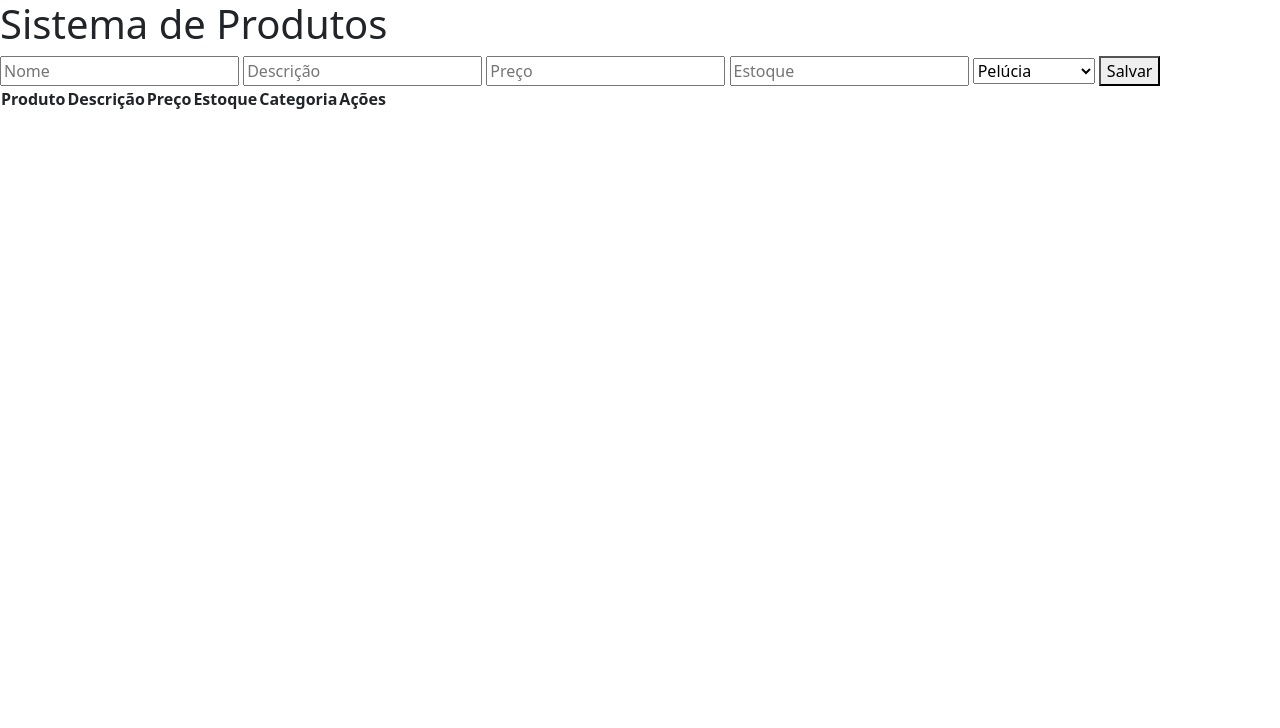
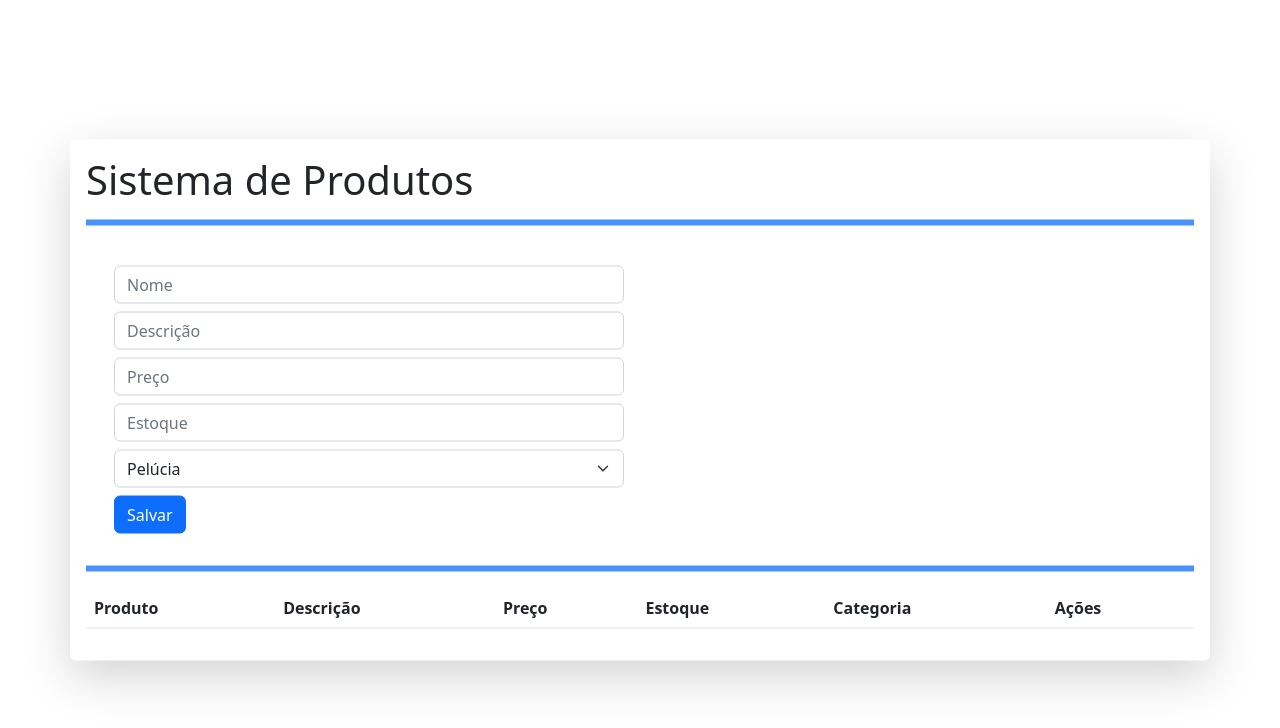
Before and after one commit to rafaelmarmitt/CompeticoesSenac, a website: page src/public/index.html in a window 1280 px wide. Drawn offline with nearby package versions, Linux system fonts and the light colour scheme; no server answers.

Commit message:
style da página

```diff
--- a/src/public/index.html
+++ b/src/public/index.html
@@ -10,27 +10,29 @@
 </head>
 
 <body>
-    <main>
+    <main class="container-sm position-absolute top-50 start-50 translate-middle position-absolute top-50 start-50 translate-middle shadow-lg p-3 mb-5 bg-body rounded ml-5 mr-5">
         <header>
             <h1>Sistema de Produtos</h1>
         </header>
-        <section class="form-section">
-            <form id="formProdutos">
-                <input type="hidden" id="id">
-                <input type="text" id="nome" placeholder="Nome">
-                <input type="text" id="descricao" placeholder="Descrição">
-                <input type="number" id="preco" placeholder="Preço">
-                <input type="number" id="estoque" placeholder="Estoque">
-                <select name="categoria" id="categoria">
+        <hr class="border border-primary border-3 opacity-75">
+        <section class="container-sm">
+            <form class="form w-50 p-3 " id="formProdutos">
+                <input class="form-control mt-2 " type="hidden" id="id">
+                <input class="form-control mt-2" type="text" id="nome" placeholder="Nome">
+                <input class="form-control mt-2" type="text" id="descricao" placeholder="Descrição">
+                <input class="form-control mt-2" type="number" id="preco" placeholder="Preço">
+                <input class="form-control mt-2" type="number" id="estoque" placeholder="Estoque">
+                <select class="form-select mt-2" name="categoria" id="categoria">
                     <option value="Pelúcia">Pelúcia</option>
                     <option value="Brinquedo">Brinquedo</option>
                     <option value="Action Figure">Action Figure</option>
                 </select>
-                <button type="submit">Salvar</button>
+                <button class="btn btn-primary mt-2" type="submit">Salvar</button>
             </form>
         </section>
+        <hr class="border border-primary border-3 opacity-75">
         <section class="list-section">
-            <table>
+            <table class="table table-striped">
                 <thead>
                     <tr>
                         <th>Produto</th>
@@ -47,5 +49,4 @@
     </main>
     <script src="script.js"></script>
 </body>
-
 </html>
--- a/src/public/script.js
+++ b/src/public/script.js
@@ -13,15 +13,14 @@ async function carregarProdutos() {
         const tr = document.createElement('tr')
         tr.innerHTML = `
 
-            <td>${prod.id}</td>
             <td>${prod.nome}</td>
             <td>${prod.descricao}</td>
             <td>${parseFloat(prod.preco).toFixed(2)}</td>
-            <td>${prod.estoque}</td>
+            <td>${parseInt(prod.estoque)}</td>
             <td>${prod.categoria}</td>
             <td>
-                <button onclick="editarProduto(${prod.id}, '${prod.nome}', '${prod.descricao}', ${prod.preco}, ${prod.estoque}, '${prod.categoria}')">Editar</button>
-                 <button onclick="excluirProduto(${prod.id}')">Excluir</button>
+                <button class="btn btn-primary btn-sm" onclick="editarProduto(${prod.id}, '${prod.nome}', '${prod.descricao}', ${prod.preco}, ${prod.estoque}, '${prod.categoria}')">Editar</button>
+                 <button class="btn btn-primary btn-sm" onclick="excluirProduto(${prod.id})">Excluir</button>
             </td>
         `; tabela.appendChild(tr)
     });
@@ -38,7 +37,7 @@ document.getElementById('formProdutos').addEventListener('submit', async (e) =>
     const estoque = document.getElementById('estoque').value;
     const categoria = document.getElementById('categoria').value;
 
-    const produto = { nome, descricao, preco, estoque, categoria }
+    const produto = { id, nome, descricao, preco, estoque, categoria }
 
     if (id) {
 
@@ -65,7 +64,7 @@ document.getElementById('formProdutos').addEventListener('submit', async (e) =>
 });
 
 
-function editarProduto(nome, descricao, preco, estoque, categoria) {
+function editarProduto( id, nome, descricao, preco, estoque, categoria) {
 
     document.getElementById('id').value = id;
     document.getElementById('nome').value = nome;
@@ -79,10 +78,9 @@ function editarProduto(nome, descricao, preco, estoque, categoria) {
 async function excluirProduto(id) {
 
     if (confirm('Deseja excluir este produto?')) {
-
         await fetch(`${API_URL}/${id}`, { method: 'DELETE' })
     }
     carregarProdutos();
 }
 
-    carregarProdutos();
+carregarProdutos();
--- a/src/public/style.css
+++ b/src/public/style.css
@@ -0,0 +1,3 @@
+body {
+    background-color: rgb(7, 7, 7);
+}
```
